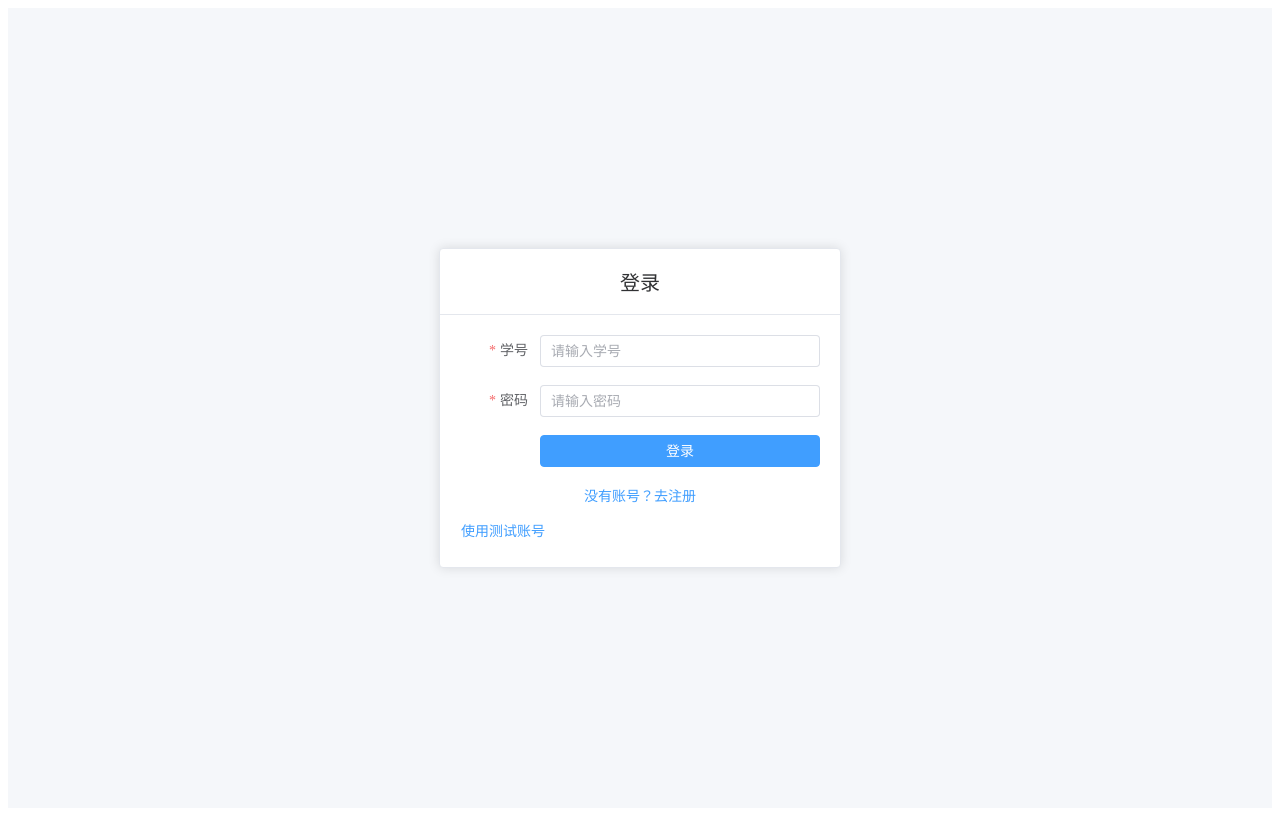
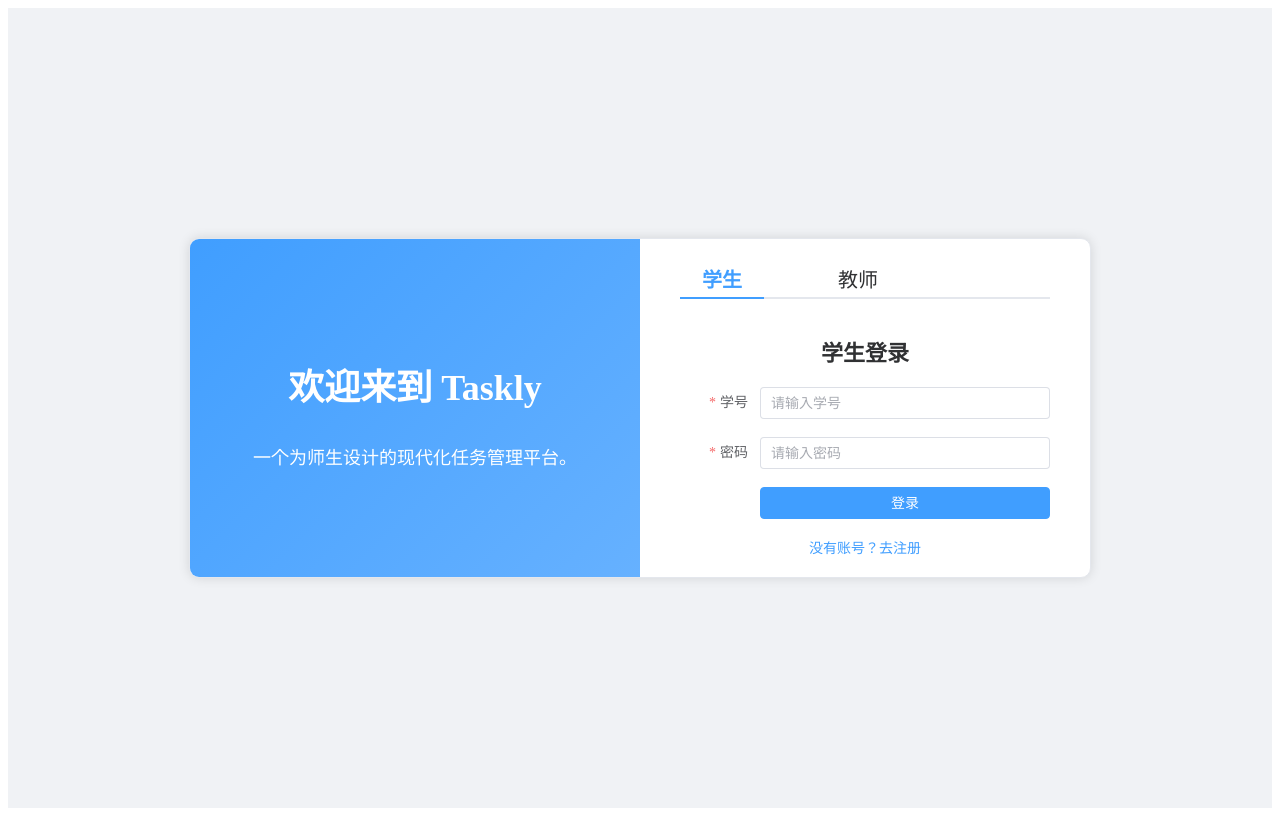
Before and after one commit to MrKyomoto/Taskly, a Vue app in the folder frontend/: page /login in a window 1280 px wide. Built offline with nearby package versions, Linux system fonts and the light colour scheme.

Commit message:
feat: add teacher login and register

```diff
--- a/frontend/src/api/auth.js
+++ b/frontend/src/api/auth.js
@@ -1,9 +1,18 @@
 import api from './index';
 
-export const login = (data) => {
-  return api.post('/auth/students/login', data);
+const plural = (role) => {
+  if (!role) return 'students';
+  return role === 'teacher' ? 'teachers' : 'students';
 };
 
-export const register = (data) => {
-  return api.post('/auth/students/register', data);
+// login(role, data) where role is 'student' (default) or 'teacher'
+export const login = (role = 'student', data) => {
+  const path = `/auth/${plural(role)}/login`;
+  return api.post(path, data);
 };
+
+// register(role, data) where role is 'student' (default) or 'teacher'
+export const register = (role = 'student', data) => {
+  const path = `/auth/${plural(role)}/register`;
+  return api.post(path, data);
+};
--- a/frontend/src/views/Login.vue
+++ b/frontend/src/views/Login.vue
@@ -1,52 +1,107 @@
 <template>
   <div class="login-container">
-    <el-card class="login-card">
-      <template #header>
-        <div class="card-header">
-          <span>{{ isRegister ? '注册' : '登录' }}</span>
+    <el-card class="login-card" body-style="padding: 0; display: flex;">
+      <!-- 左侧欢迎区域 -->
+      <div class="welcome-section">
+        <h2>欢迎来到 Taskly</h2>
+        <p>一个为师生设计的现代化任务管理平台。</p>
       </div>
-      </template>
-      <el-form ref="formRef" :model="formData" :rules="rules" label-width="80px">
+
+      <!-- 右侧表单区域 -->
+      <div class="form-section">
+        <el-tabs v-model="activeTab" class="login-tabs">
+          <!-- 学生标签页 -->
+          <el-tab-pane label="学生" name="student">
+            <h3 class="form-title">{{ isStudentRegister ? '学生注册' : '学生登录' }}</h3>
+            <el-form ref="studentFormRef" :model="formData" :rules="rules" label-width="80px">
               <el-form-item label="学号" prop="student_no">
                 <el-input v-model="formData.student_no" placeholder="请输入学号"></el-input>
               </el-form-item>
-        <el-form-item v-if="isRegister" label="姓名" prop="name">
+              <el-form-item v-if="isStudentRegister" label="姓名" prop="name">
                 <el-input v-model="formData.name" placeholder="请输入姓名"></el-input>
               </el-form-item>
               <el-form-item label="密码" prop="password">
                 <el-input v-model="formData.password" type="password" placeholder="请输入密码" show-password></el-input>
               </el-form-item>
-        <el-form-item v-if="isRegister" label="确认密码" prop="confirmPassword">
+              <el-form-item v-if="isStudentRegister" label="确认密码" prop="confirmPassword">
                 <el-input v-model="formData.confirmPassword" type="password" placeholder="请再次输入密码" show-password></el-input>
               </el-form-item>
               <el-form-item>
-          <el-button type="primary" @click="handleSubmit" class="submit-btn">{{ isRegister ? '注册' : '登录' }}</el-button>
+                <el-button type="primary" @click="handleSubmit" class="submit-btn">{{ isStudentRegister ? '注册' : '登录' }}</el-button>
               </el-form-item>
             </el-form>
             <div class="switch-link">
-        <el-link type="primary" @click="toggleRegister">
-          {{ isRegister ? '已有账号？去登录' : '没有账号？去注册' }}
+              <el-link type="primary" @click="isStudentRegister = !isStudentRegister">
+                {{ isStudentRegister ? '已有账号？去登录' : '没有账号？去注册' }}
               </el-link>
             </div>
-      <el-button type="text" @click="fillTestAccount" class="test-account-btn">使用测试账号</el-button>
+          </el-tab-pane>
+
+          <!-- 教师标签页 -->
+          <el-tab-pane label="教师" name="teacher">
+            <h3 class="form-title">{{ isTeacherRegister ? '教师注册' : '教师登录' }}</h3>
+            <el-form ref="teacherFormRef" :model="formData" :rules="rules" label-width="80px">
+              <el-form-item label="工号" prop="staff_no">
+                <el-input v-model="formData.staff_no" placeholder="请输入工号"></el-input>
+              </el-form-item>
+              <el-form-item v-if="isTeacherRegister" label="姓名" prop="name">
+                <el-input v-model="formData.name" placeholder="请输入姓名"></el-input>
+              </el-form-item>
+              <el-form-item label="密码" prop="password">
+                <el-input v-model="formData.password" type="password" placeholder="请输入密码" show-password></el-input>
+              </el-form-item>
+              <el-form-item v-if="isTeacherRegister" label="确认密码" prop="confirmPassword">
+                <el-input v-model="formData.confirmPassword" type="password" placeholder="请再次输入密码" show-password></el-input>
+              </el-form-item>
+              <el-form-item>
+                <el-button type="primary" @click="handleSubmit" class="submit-btn">{{ isTeacherRegister ? '注册' : '登录' }}</el-button>
+              </el-form-item>
+            </el-form>
+            <div class="switch-link">
+              <el-link type="primary" @click="isTeacherRegister = !isTeacherRegister">
+                {{ isTeacherRegister ? '已有账号？去登录' : '没有账号？去注册' }}
+              </el-link>
+            </div>
+          </el-tab-pane>
+        </el-tabs>
+      </div>
     </el-card>
   </div>
 </template>
 
 <script setup>
-import { ref, reactive, computed } from 'vue';
+import { ref, reactive, computed, watch } from 'vue';
 import { useUserStore } from '@/store/user';
 import { ElMessage } from 'element-plus';
 
 const userStore = useUserStore();
-const formRef = ref(null);
-const isRegister = ref(false);
+const studentFormRef = ref(null);
+const teacherFormRef = ref(null);
+
+const activeTab = ref('student'); // 'student' or 'teacher'
+const isStudentRegister = ref(false);
+const isTeacherRegister = ref(false);
 
 const formData = reactive({
   student_no: '',
+  staff_no: '',
   name: '',
   password: '',
   confirmPassword: '',
+});
+
+// 切换标签页或注册/登录模式时重置表单
+watch([activeTab, isStudentRegister, isTeacherRegister], () => {
+  studentFormRef.value?.resetFields();
+  teacherFormRef.value?.resetFields();
+  // 重置数据模型，但不包括在当前表单中可能仍然需要的字段
+  Object.keys(formData).forEach(key => {
+    formData[key] = '';
+  });
+});
+
+const isRegister = computed(() => {
+  return activeTab.value === 'student' ? isStudentRegister.value : isTeacherRegister.value;
 });
 
 const validatePass = (rule, value, callback) => {
@@ -54,7 +109,8 @@ const validatePass = (rule, value, callback) => {
     callback(new Error('请输入密码'));
   } else {
     if (isRegister.value && formData.confirmPassword !== '') {
-      formRef.value.validateField('confirmPassword');
+      const formRef = activeTab.value === 'student' ? studentFormRef.value : teacherFormRef.value;
+      formRef?.validateField('confirmPassword');
     }
     callback();
   }
@@ -71,8 +127,9 @@ const validatePass2 = (rule, value, callback) => {
 };
 
 const rules = computed(() => {
+  const idProp = activeTab.value === 'student' ? 'student_no' : 'staff_no';
   const baseRules = {
-    student_no: [{ required: true, message: '请输入学号', trigger: 'blur' }],
+    [idProp]: [{ required: true, message: activeTab.value === 'student' ? '请输入学号' : '请输入工号', trigger: 'blur' }],
     password: [{ required: true, validator: validatePass, trigger: 'blur' }],
   };
   if (isRegister.value) {
@@ -86,26 +143,28 @@ const rules = computed(() => {
 });
 
 const handleSubmit = () => {
-  formRef.value.validate(async (valid) => {
+  const formRef = activeTab.value === 'student' ? studentFormRef.value : teacherFormRef.value;
+  formRef.validate(async (valid) => {
     if (valid) {
+      const currentRole = activeTab.value;
       if (isRegister.value) {
+        const payload = currentRole === 'student'
+          ? { student_no: formData.student_no, name: formData.name, password: formData.password }
+          : { staff_no: formData.staff_no, name: formData.name, password: formData.password };
         try {
-          await userStore.register({
-            student_no: formData.student_no,
-            name: formData.name,
-            password: formData.password,
-          });
+          await userStore.register(payload, currentRole);
           ElMessage.success('注册成功，请登录');
-          toggleRegister();
+          if (currentRole === 'student') isStudentRegister.value = false;
+          else isTeacherRegister.value = false;
         } catch (error) {
           ElMessage.error(error.response?.data?.error || '注册失败');
         }
       } else {
+        const payload = currentRole === 'student'
+          ? { student_no: formData.student_no, password: formData.password }
+          : { staff_no: formData.staff_no, password: formData.password };
         try {
-          await userStore.login({
-            student_no: formData.student_no,
-            password: formData.password,
-          });
+          await userStore.login(payload, currentRole);
           ElMessage.success('登录成功');
         } catch (error) {
           ElMessage.error(error.response?.data?.error || '登录失败');
@@ -116,16 +175,6 @@ const handleSubmit = () => {
     }
   });
 };
-
-const toggleRegister = () => {
-  isRegister.value = !isRegister.value;
-  formRef.value.resetFields();
-};
-
-const fillTestAccount = () => {
-  formData.student_no = 'test123';
-  formData.password = 'password123';
-};
 </script>
 
 <style scoped>
@@ -134,16 +183,65 @@ const fillTestAccount = () => {
   justify-content: center;
   align-items: center;
   height: 100vh;
-  background-color: #f5f7fa;
+  background-color: #f0f2f5;
 }
 
 .login-card {
-  width: 400px;
+  width: 900px; /* 放大卡片 */
+  border-radius: 10px;
+  overflow: hidden;
+  box-shadow: 0 10px 30px -10px rgba(0, 0, 0, 0.1);
 }
 
-.card-header {
+.welcome-section {
+  width: 50%; /* 调整左右比例，欢迎区略大 */
+  background: linear-gradient(135deg, #409eff, #66b1ff);
+  color: white;
+  display: flex;
+  flex-direction: column;
+  justify-content: center;
+  align-items: center;
+  padding: 40px;
   text-align: center;
+}
+
+.welcome-section h2 {
+  font-size: 36px; /* 放大欢迎标题 */
+  margin-bottom: 15px;
+}
+
+.welcome-section p {
+  font-size: 18px; /* 放大副标题 */
+}
+
+/* 表单区宽度调整以匹配欢迎区 */
+.form-section {
+  width: 50%;
+  padding: 20px 40px; /* 调整垂直内边距 */
+  display: flex;
+  flex-direction: column;
+  justify-content: center;
+}
+
+/* 放大 Tabs 标签（学生/教师）文字并增加内间距 */
+::v-deep .login-tabs .el-tabs__header .el-tabs__item {
   font-size: 20px;
+  padding: 10px 26px;
+  min-width: 110px;
+  justify-content: center;
+}
+
+/* 激活标签更醒目 */
+::v-deep .login-tabs .el-tabs__header .el-tabs__item.is-active {
+  font-weight: 700;
+}
+
+/* 表单内的大标题稍微放大 */
+.form-title {
+  text-align: center;
+  margin-bottom: 20px;
+  font-size: 22px;
+  color: #303133;
 }
 
 .submit-btn {
@@ -154,10 +252,4 @@ const fillTestAccount = () => {
   text-align: center;
   margin-top: 10px;
 }
-
-.test-account-btn {
-  margin-top: 10px;
-  color: #409eff;
-  cursor: pointer;
-}
 </style>
```
Also changed, not shown: frontend/src/store/user.js (+14 -9 lines). Lines whose indentation alone changed are shown as unchanged.
